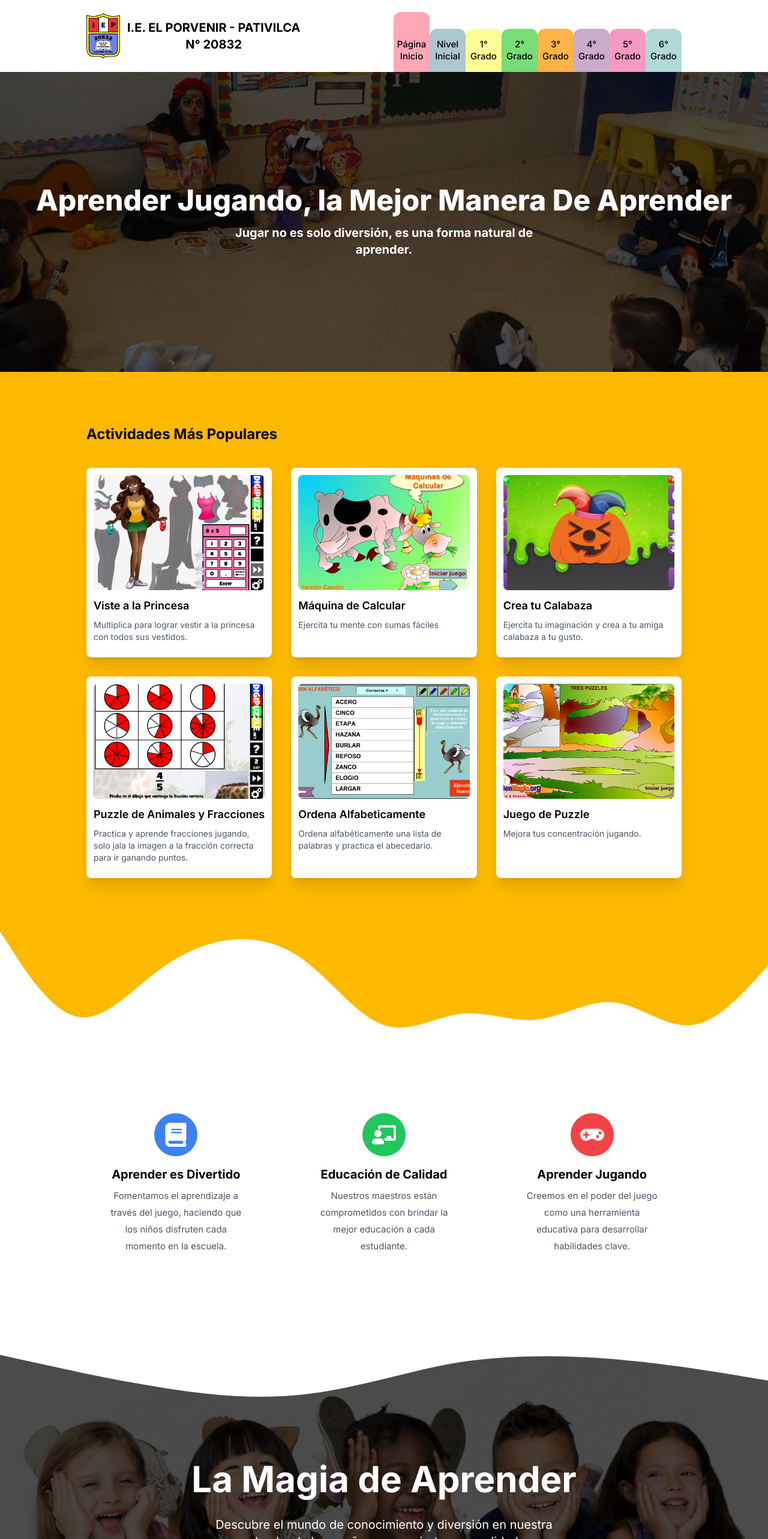
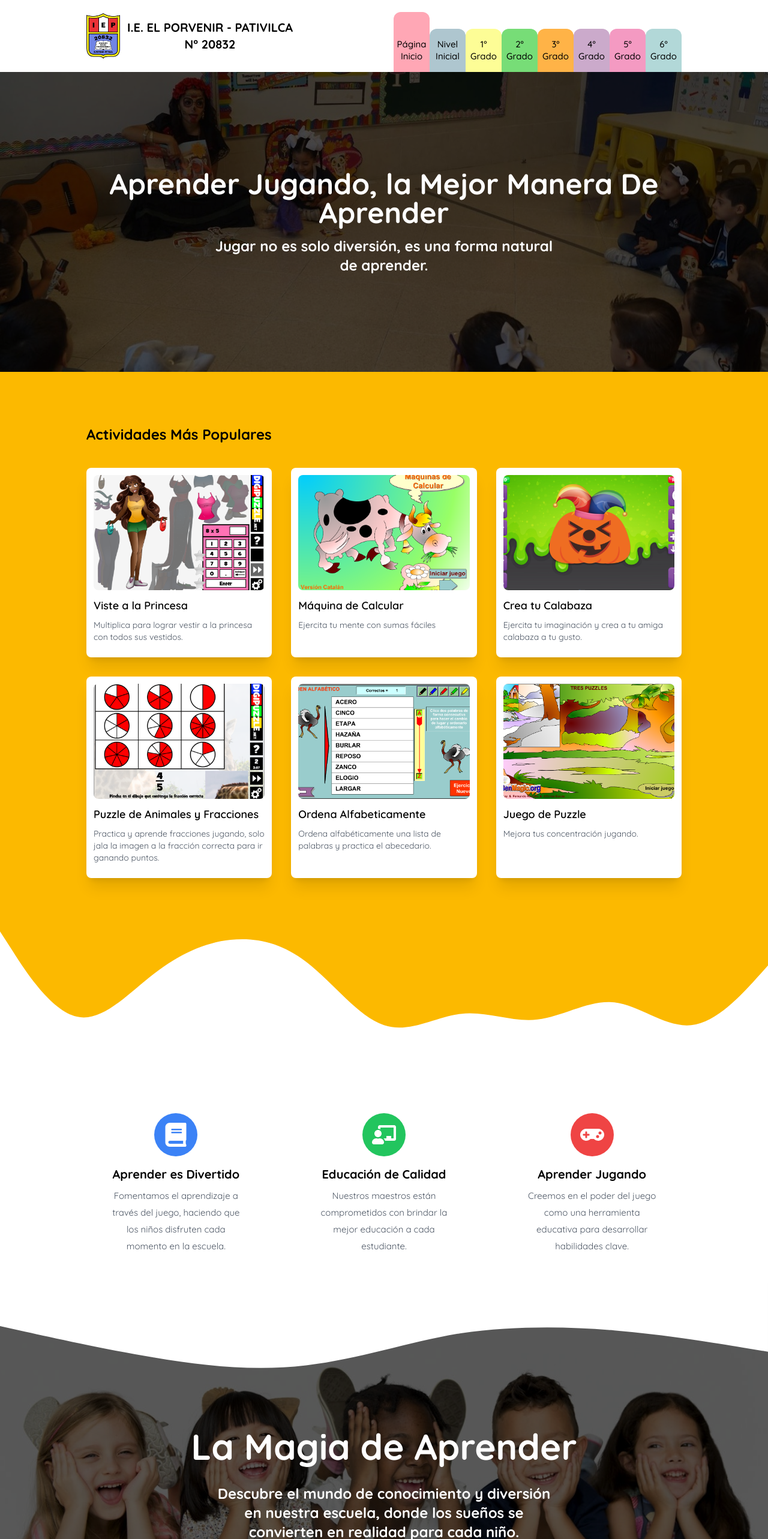
Before and after one commit to FernandoTelloL/web-juegos-educativos, a React (Vite) app: page / in a window 1280 px wide. Shown: the top 2566 px of the page at 60% size. Built offline with nearby package versions, Linux system fonts and the light colour scheme.

Commit message:
agregado mensaje de aviso para clickear categorias

```diff
--- a/index.html
+++ b/index.html
@@ -4,9 +4,9 @@
     <meta charset="UTF-8" />
     <link rel="icon" type="image/svg+xml" href="/vite.svg" />
     <meta name="viewport" content="width=device-width, initial-scale=1.0" />
-    <style>
-      @import url('https://fonts.googleapis.com/css2?family=Inter:ital,opsz,wght@0,14..32,100..900;1,14..32,100..900&display=swap');
-      </style>
+    <link rel="preconnect" href="https://fonts.googleapis.com">
+    <link rel="preconnect" href="https://fonts.gstatic.com" crossorigin>
+    <link href="https://fonts.googleapis.com/css2?family=Quicksand:wght@300..700&display=swap" rel="stylesheet">
     <title>I.E. 20832</title>
   </head>
   <body>
--- a/src/components/HeroImage.jsx
+++ b/src/components/HeroImage.jsx
@@ -57,12 +57,12 @@ export const HeroImage = () => {
               className="w-full object-cover h-[500px]"
             />
             {/* Capa negra semitransparente usando after */}
-            <div className="absolute inset-0 before:absolute before:inset-0 before:bg-black before:opacity-60 before:content-[''] flex items-start md:items-center justify-center">
+            <div className="absolute inset-0 before:absolute before:inset-0 before:bg-black before:opacity-65 before:content-[''] flex items-start md:items-center justify-center">
               <div className="text-center z-10 flex flex-col justify-center items-center mt-8 md:mt-0">
-                <h1 className="text-xl md:text-5xl font-extrabold text-white mb-4">
+                <h1 className="text-2xl md:text-5xl font-extrabold text-white mb-4 w-[85%]">
                   {slide.title}
                 </h1>
-                <p className="text-lg md:text-xl text-white font-bold w-[70%] md:w-1/2">
+                <p className="text-xl md:text-2xl text-white font-bold w-[80%] md:w-1/2">
                   {slide.text}
                 </p>
               </div>
--- a/src/components/footer/Footer.jsx
+++ b/src/components/footer/Footer.jsx
@@ -13,13 +13,14 @@ export const Footer = () => {
           />
           <div className="text-center">
             <p className="text-base font-bold">I.E. EL PORVENIR - PATIVILCA</p>
-            <p className="text-normal">N° 20832</p>
+            <p className="font-bold text-base">N° 20832</p>
           </div>
         </div>
 
         {/* Segunda columna: Texto sobre la página web educativa */}
-        <div className="text-center md:text-left md:w-[60%]">
-          <p>Página web educativa desarrollada por el <span className="font-bold"> Aula de Innovación Pedagógica (AIP) - 2024</span></p>
+        <div className="text-center md:text-left md:w-[60%] md:flex md:flex-col items-center mb-8 md:mb-0">
+          <p className="text-base">Página web educativa desarrollada por el <span className="font-bold"> Aula de Innovación Pedagógica (AIP)</span></p>
+          <p>2024</p>
         </div>
       </div>
     </footer>
--- a/src/pages/grade1/ActivitiesGrade1.jsx
+++ b/src/pages/grade1/ActivitiesGrade1.jsx
@@ -1,38 +1,58 @@
 import { Outlet } from "react-router-dom";
 import { Link } from "react-router-dom";
+import { useState } from "react";
 
 export const ActivitiesGrade1 = () => {
+  const [categorySelected, setCategorySelected] = useState(false);
+
+  const handleClick = () => {
+    setCategorySelected(true);
+  };
+
   return (
     <section className="my-32 container mx-auto px-4 md:w-[80%]">
+
+      {/* Lista de botones de categorías de actividades */}
       <div className="flex flex-wrap justify-center gap-4 mb-20">
         <Link
           to="matematicas"
           className="menu-button bg-blue-500 hover:bg-blue-600 rounded-lg text-white py-3 px-6 text-lg font-semibold transition-all duration-300 transform hover:scale-105"
+          onClick={handleClick}
         >
           Matemáticas
         </Link>
         <Link
           to="comunicacion"
           className="menu-button bg-green-500 hover:bg-green-600 rounded-lg text-white py-3 px-6 text-lg font-semibold transition-all duration-300 transform hover:scale-105"
+          onClick={handleClick}
         >
           Comunicación
         </Link>
         <Link
           to="memoria"
           className="menu-button bg-yellow-500 hover:bg-yellow-600 rounded-lg text-white py-3 px-6 text-lg font-semibold transition-all duration-300 transform hover:scale-105"
+          onClick={handleClick}
         >
           Memoria
         </Link>
         <Link
           to="concentracion"
           className="menu-button bg-red-500 hover:bg-red-600 rounded-lg text-white py-3 px-6 text-lg font-semibold transition-all duration-300 transform hover:scale-105"
+          onClick={handleClick}
         >
           Concentración
         </Link>
       </div>
 
-      {/* Aquí se mostrará el componente correspondiente al juego seleccionado */}
+      {/* Subtítulo o contenido del Outlet */}
       <div className="mt-10">
+        {!categorySelected && (
+          <div className="border-2 border-black rounded-xl p-14 h-44 shadow-xl bg-red-100">
+            <h2 className="text-3xl text-center font-bold">
+              POR FAVOR ELIJA UNA CATEGORIA PARA VISUALIZAR LAS ACTIVIDADES EDUCATIVAS
+            </h2>
+          </div>
+        )}
         <Outlet />
       </div>
     </section>
--- a/src/pages/homePage/BannerPrincipal2.jsx
+++ b/src/pages/homePage/BannerPrincipal2.jsx
@@ -9,12 +9,12 @@ export const BannerPrincipal2 = () => {
           alt="Imagen educativa"
           className="w-full h-full object-cover"
         />
-        <div className="absolute inset-0 bg-black opacity-70"></div>
+        <div className="absolute inset-0 bg-black opacity-65"></div>
 
         {/* Texto sobre la imagen */}
         <div className="absolute inset-0 flex flex-col items-center justify-center text-white text-center px-4">
-          <h1 className="md:text-6xl font-bold mb-4">La Magia de Aprender</h1>
-          <p className="md:text-xl max-w-xl md:mt-4">
+          <h1 className="text-3xl md:text-6xl font-bold mb-4">La Magia de Aprender</h1>
+          <p className="text-[22px] md:text-2xl font-bold max-w-xl md:mt-4">
             Descubre el mundo de conocimiento y diversión en nuestra escuela, donde los sueños se convierten en realidad para cada niño.
           </p>
         </div>
--- a/src/pages/homePage/EducationSection.jsx
+++ b/src/pages/homePage/EducationSection.jsx
@@ -11,7 +11,7 @@ export const EducationSection = () => {
         </svg>
       </div>
 
-      <div className="grid grid-cols-1 md:grid-cols-3 gap-8 text-center container px-2 md:w-[80%] mx-auto mt-11 mb-24">
+      <div className="grid grid-cols-1 md:grid-cols-3 gap-8 text-center container px-2 md:w-[80%] mx-auto mt-11 mb-12">
 
         {/* Primer ítem */}
         <div className="flex flex-col items-center mt-8">
--- a/src/pages/homePage/PopularActivities.jsx
+++ b/src/pages/homePage/PopularActivities.jsx
@@ -48,7 +48,7 @@ export const PopularActivities = () => {
   ]
 
   return (
-    <section className="relative mx-auto bg-[#fcb900] pt-14">
+    <section className="relative mx-auto bg-[#fcb900] pt-8 md:pt-14">
       <div className="container md:w-[80%] mx-auto px-4 py-8">
         <h2 className="text-left text-2xl font-bold mb-10">
           Actividades Más Populares
--- a/tailwind.config.js
+++ b/tailwind.config.js
@@ -33,7 +33,7 @@ export default {
         'pastel-teal-dark': '#A2C8C8',
       },
       fontFamily: {
-        sans: ['Inter', 'sans-serif'], // Configura 'Inter' como la fuente principal
+        sans: ["Quicksand", "sans-serif"]
       },
       fontSize: {
         'normal': '15px',  // Agrega el tamaño de texto personalizado
```
